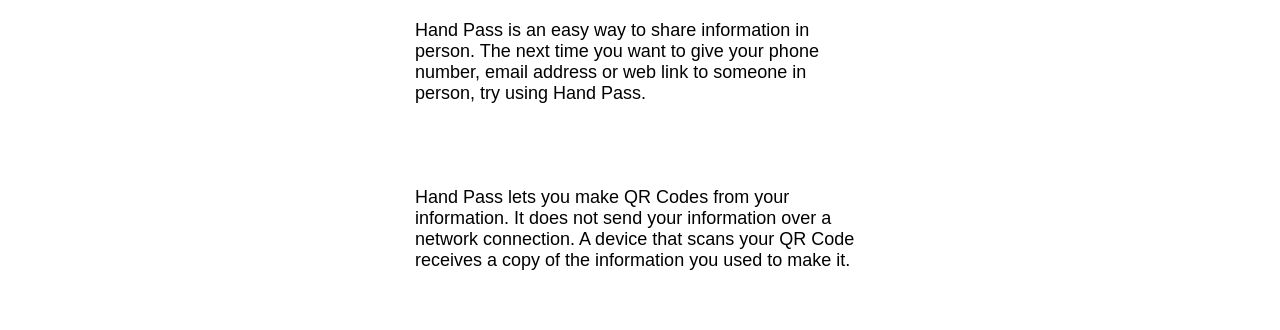
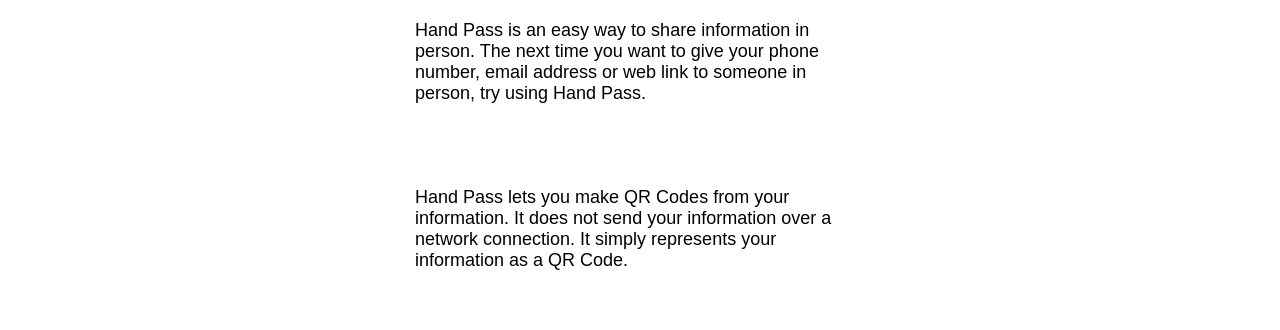
Before and after one commit to GayanEdiriweera/HandPassLanding, a plain HTML site: page index.html in a window 1280 px wide. Shown: the part 130-460 px from the top of the page. Drawn offline with Linux system fonts and the light colour scheme.

Commit message:
Adjusted copy

```diff
--- a/index.html
+++ b/index.html
@@ -102,8 +102,8 @@
   </p>
   <p>
     Hand Pass lets you make QR Codes from your information. It does not send
-    your information over a network connection. A device that scans your QR Code
-    receives a copy of the information you used to make it.
+    your information over a network connection. It simply represents your
+    information as a QR Code.
   </p>
   <div id="storeLinks">
     <a href="https://apps.apple.com/us/app/hand-pass/id6444934340"
```
